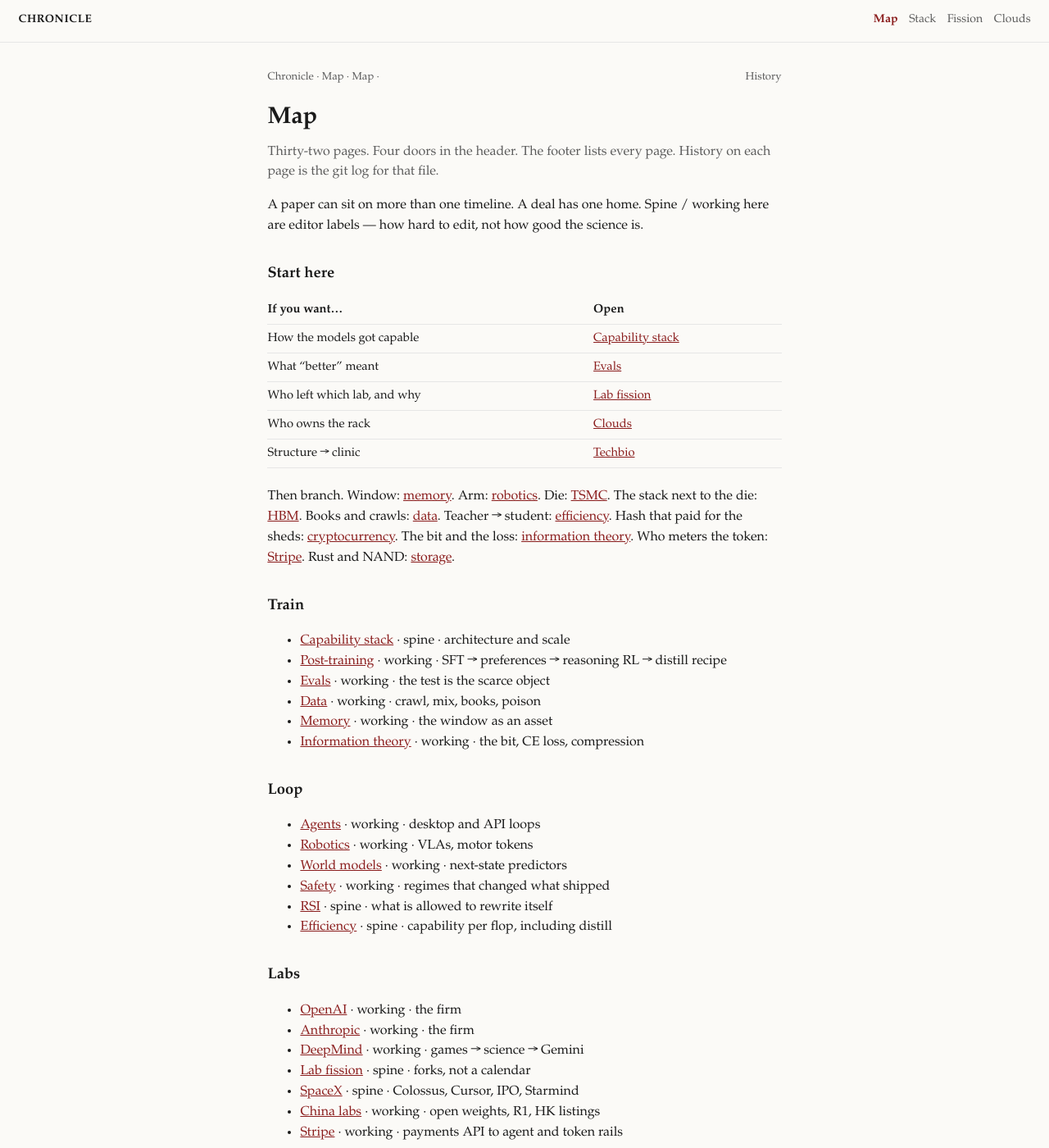
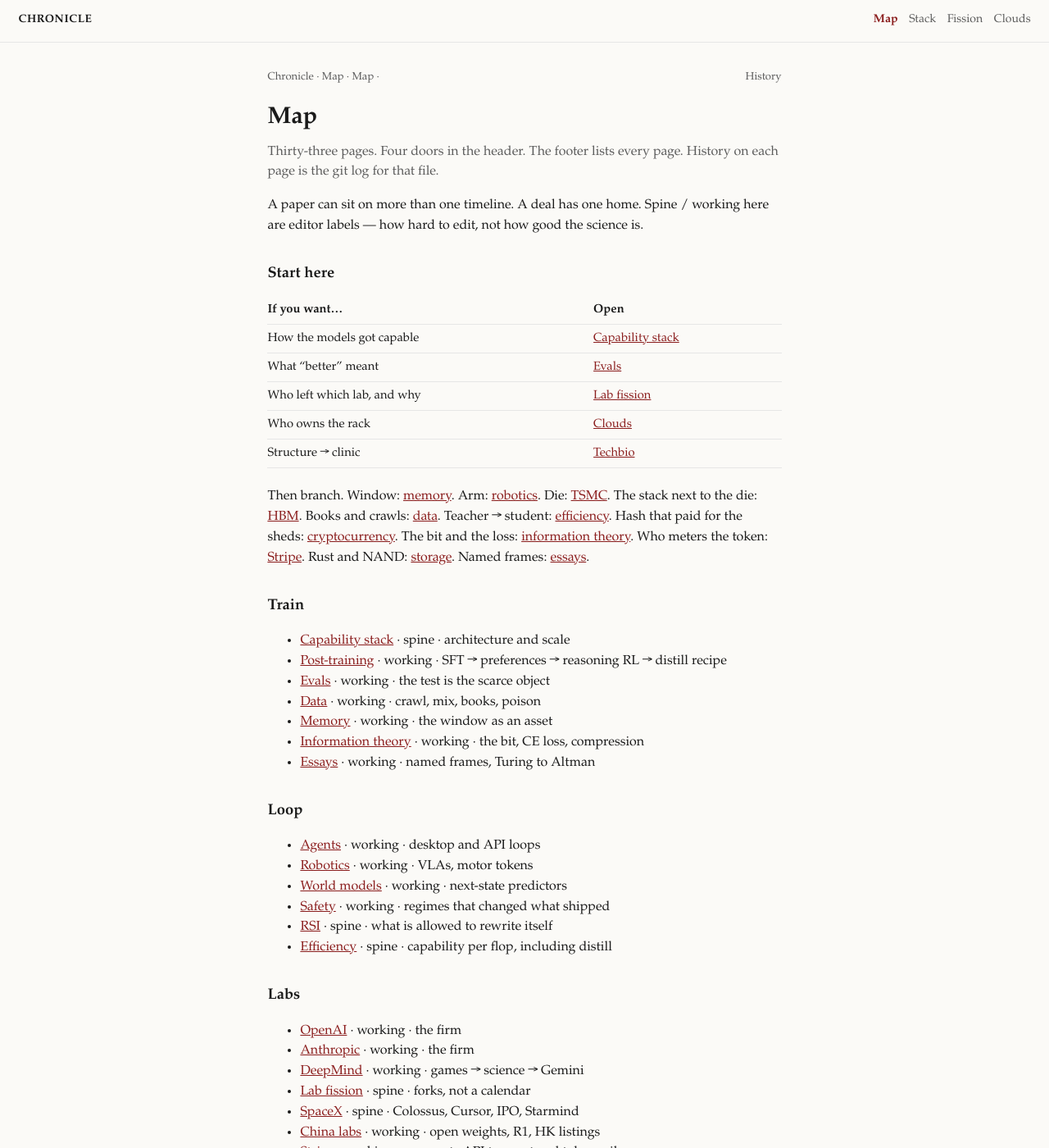
Before and after one commit to vandontduong/chronicle, a Jekyll site: the page built from timelines/index.md, in a window 1280 px wide and 1400 px high. Shown: the whole window at 82% size. Built offline with Jekyll 4.4.1, drawn with Linux system fonts in a browser that asks for light colours.

Commit message:
Add essays timeline: named frames from Turing to Altman

```diff
--- a/_includes/sitemap.html
+++ b/_includes/sitemap.html
@@ -7,6 +7,7 @@
     <a href="{{ '/timelines/data/' | relative_url }}"{% if page.url contains '/data' %} class="here"{% endif %}>Data</a>
     <a href="{{ '/timelines/memory/' | relative_url }}"{% if page.url contains '/memory' %} class="here"{% endif %}>Memory</a>
     <a href="{{ '/timelines/information-theory/' | relative_url }}"{% if page.url contains '/information-theory' %} class="here"{% endif %}>Info theory</a>
+    <a href="{{ '/timelines/essays/' | relative_url }}"{% if page.url contains '/essays' %} class="here"{% endif %}>Essays</a>
   </div>
   <div>
     <p>Loop</p>
--- a/timelines/index.md
+++ b/timelines/index.md
@@ -6,7 +6,7 @@ permalink: /timelines/
 
 # Map
 
-<p class="lede">Thirty-two pages. Four doors in the header. The footer lists every page. History on each page is the git log for that file.</p>
+<p class="lede">Thirty-three pages. Four doors in the header. The footer lists every page. History on each page is the git log for that file.</p>
 
 A paper can sit on more than one timeline. A deal has one home. Spine / working here are editor labels — how hard to edit, not how good the science is.
 
@@ -20,7 +20,7 @@ A paper can sit on more than one timeline. A deal has one home. Spine / working
 | Who owns the rack | [Clouds]({{ '/timelines/clouds/' | relative_url }}) |
 | Structure → clinic | [Techbio]({{ '/timelines/techbio/' | relative_url }}) |
 
-Then branch. Window: [memory]({{ '/timelines/memory/' | relative_url }}). Arm: [robotics]({{ '/timelines/robotics/' | relative_url }}). Die: [TSMC]({{ '/timelines/tsmc/' | relative_url }}). The stack next to the die: [HBM]({{ '/timelines/hbm/' | relative_url }}). Books and crawls: [data]({{ '/timelines/data/' | relative_url }}). Teacher → student: [efficiency]({{ '/timelines/efficiency/' | relative_url }}). Hash that paid for the sheds: [cryptocurrency]({{ '/timelines/cryptocurrency/' | relative_url }}). The bit and the loss: [information theory]({{ '/timelines/information-theory/' | relative_url }}). Who meters the token: [Stripe]({{ '/timelines/stripe/' | relative_url }}). Rust and NAND: [storage]({{ '/timelines/storage/' | relative_url }}).
+Then branch. Window: [memory]({{ '/timelines/memory/' | relative_url }}). Arm: [robotics]({{ '/timelines/robotics/' | relative_url }}). Die: [TSMC]({{ '/timelines/tsmc/' | relative_url }}). The stack next to the die: [HBM]({{ '/timelines/hbm/' | relative_url }}). Books and crawls: [data]({{ '/timelines/data/' | relative_url }}). Teacher → student: [efficiency]({{ '/timelines/efficiency/' | relative_url }}). Hash that paid for the sheds: [cryptocurrency]({{ '/timelines/cryptocurrency/' | relative_url }}). The bit and the loss: [information theory]({{ '/timelines/information-theory/' | relative_url }}). Who meters the token: [Stripe]({{ '/timelines/stripe/' | relative_url }}). Rust and NAND: [storage]({{ '/timelines/storage/' | relative_url }}). Named frames: [essays]({{ '/timelines/essays/' | relative_url }}).
 
 ## Train
 
@@ -30,6 +30,7 @@ Then branch. Window: [memory]({{ '/timelines/memory/' | relative_url }}). Arm: [
 - [Data]({{ '/timelines/data/' | relative_url }}) · working · crawl, mix, books, poison
 - [Memory]({{ '/timelines/memory/' | relative_url }}) · working · the window as an asset
 - [Information theory]({{ '/timelines/information-theory/' | relative_url }}) · working · the bit, CE loss, compression
+- [Essays]({{ '/timelines/essays/' | relative_url }}) · working · named frames, Turing to Altman
 
 ## Loop
 
```
Also changed, not shown: index.md (+1 -0 lines), timelines/essays.md (added, +80 -0 lines).
